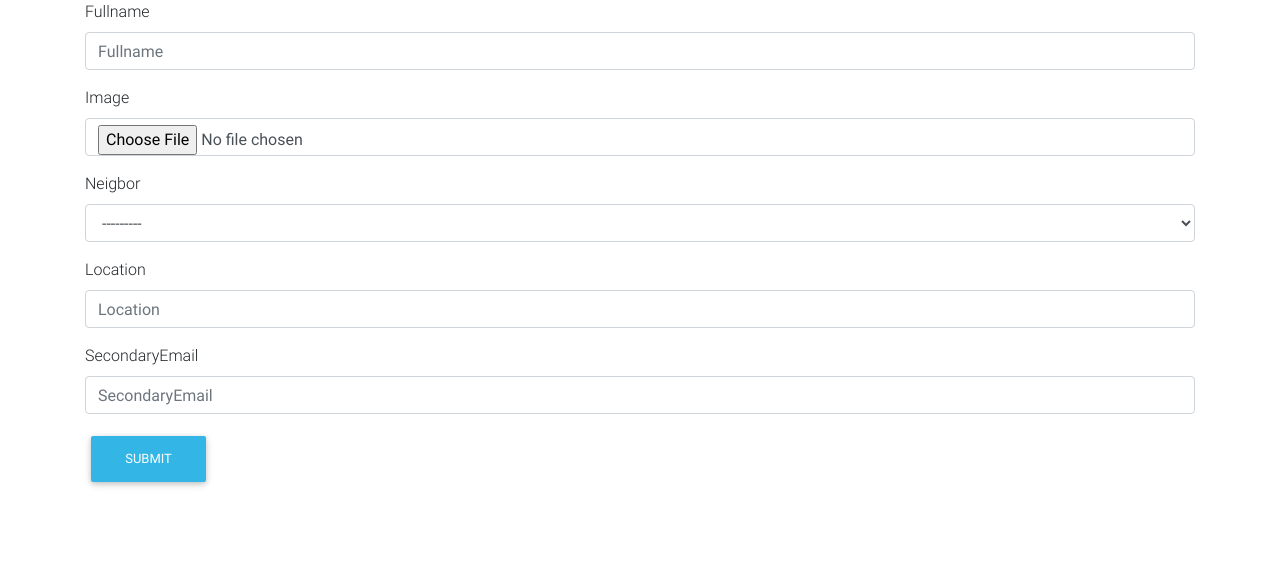
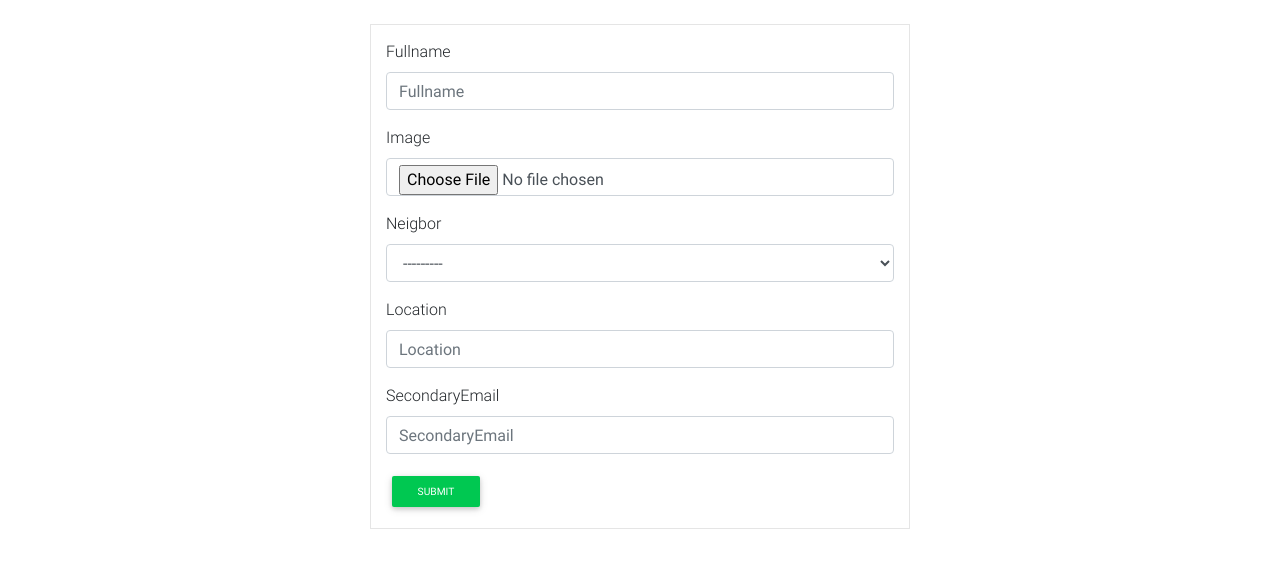
Before and after one commit to kipkemoimayor/Neighbor-hood, a Django app: page /edit/ in a window 1280 px wide. Shown: the part 57-625 px from the top of the page. Run offline with Django 3.2, Linux system fonts and the light colour scheme; data that the repository does not hold is empty; some libraries are stand-ins or nearby versions.

```diff
--- a/neighbours/static/css/style.css
+++ b/neighbours/static/css/style.css
@@ -35,6 +35,7 @@ height: 100%;
 #nav{
   box-shadow: none !important;
   border-bottom: 1px solid rgba(0,0,0,0.2);
+
 }
 .log{
   padding: 5px;
--- a/neighbours/templates/business.html
+++ b/neighbours/templates/business.html
@@ -2,6 +2,7 @@
 {%load bootstrap4%}
 {%block content%}
 {%include 'genNav.html'%}
+
 <br>
 <div class="container">
   <div class="row">
--- a/neighbours/templates/edit.html
+++ b/neighbours/templates/edit.html
@@ -2,13 +2,25 @@
 {%load bootstrap4%}
 {%block content%}
 {%include 'genNav.html'%}
+<br>
 <div class="container">
-  <form class="" action="/edit/" method="post">
-    {%csrf_token%}
-    {%bootstrap_form form%}
-    <button class="btn btn-info" type="submit" name="button">submit</button>
+  <div class="row">
+    <div class="col-md-3"></div>
+    <div class="col-md-6">
+      <div class="form animated fadeIn">
+        <form class="" action="/edit/" method="post" enctype="multipart/form-data">
+          {%csrf_token%}
+          {%bootstrap_form form %}
+          <button class="btn btn-success btn-sm" type="submit" name="button">Submit</button>
+        </form>
+      </div>
 
-  </form>
+
+    </div>
+    <div class="col-md-3"></div>
+
+  </div>
+
 </div>
 
 {%endblock%}
--- a/neighbours/views.py
+++ b/neighbours/views.py
@@ -41,7 +41,7 @@ def profile(request):
 def edit(request):
 
     if request.method=='POST':
-        form=ProfileForm(request.POST)
+        form=ProfileForm(request.POST,request.FILES)
         if form.is_valid():
             profile=form.save(commit=False)
             profile.user=request.user
```
Also changed, not shown: media/profile/auto-automobiles-automotive-337909.jpg (added), media/profile/back-back-view-bun-2146959_CIBiTQ8.jpg (added).
